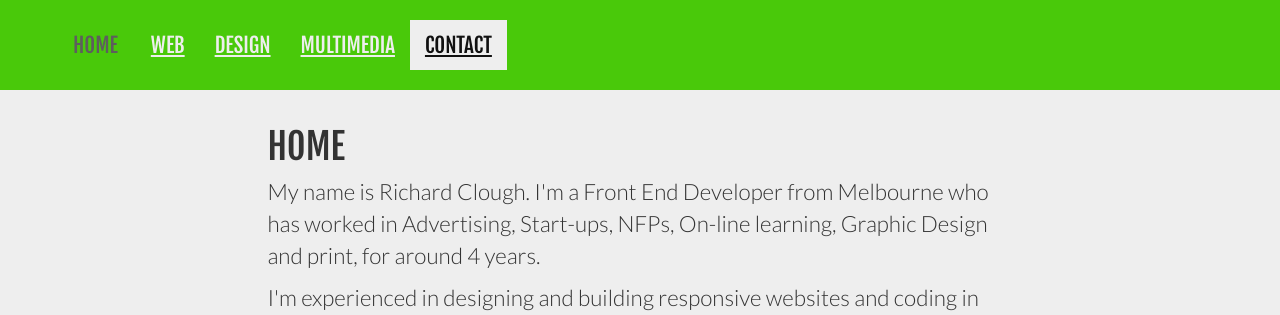
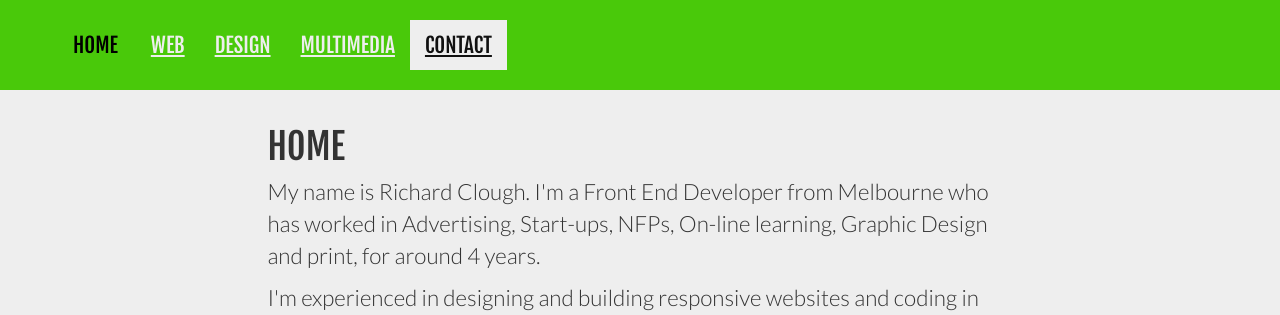
Before and after one commit to richardjclough/folio, a PHP site: page / in a window 1280 px wide, with the pointer over the restyled element. Shown: the top 315 px of the page. Run offline with PHP 8.4, Linux system fonts and the light colour scheme; some web fonts are replaced.

Commit message:
main css file maintain text color after fadein

```diff
--- a/css/scrolling-nav.css
+++ b/css/scrolling-nav.css
@@ -81,6 +81,7 @@ a {
 
 a:hover {
   animation: fadein .4s ease-in;
+  color:black !important;
 }
 
 @keyframes fadein {
```
